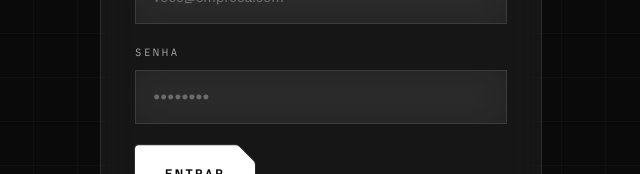
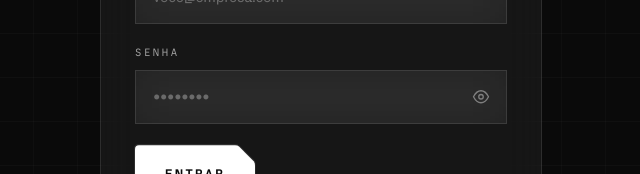
Before and after one commit to gemeos2/Trius-Manager, a Next.js app: page /gestao/login in a window 1280 px wide. Shown: the part 407-581 px from the top of the page, without its empty margins (319-959 px from the left). Built offline with nearby package versions, Linux system fonts and the light colour scheme; no server answers.

Commit message:
ver senha

```diff
--- a/src/components/auth/LoginForm.tsx
+++ b/src/components/auth/LoginForm.tsx
@@ -1,6 +1,6 @@
 "use client";
 
-import { useActionState } from "react";
+import { useActionState, useState } from "react";
 import { signIn, type AuthFormState } from "@/app/auth/actions";
 import { Button } from "@/components/ui/Button";
 
@@ -8,6 +8,7 @@ const initialState: AuthFormState = {};
 
 export function LoginForm() {
   const [state, formAction, pending] = useActionState(signIn, initialState);
+  const [showPassword, setShowPassword] = useState(false);
 
   return (
     <div className="auth-panel">
@@ -24,7 +25,34 @@ export function LoginForm() {
         <div className="ds-field">
           <label htmlFor="password">Senha</label>
           <div className="input-frame">
-            <input id="password" name="password" type="password" required autoComplete="current-password" className="ds-input" placeholder="••••••••" />
+            <input
+              id="password"
+              name="password"
+              type={showPassword ? "text" : "password"}
+              required
+              autoComplete="current-password"
+              className="ds-input"
+              style={{ paddingRight: "2.75rem" }}
+              placeholder="••••••••"
+            />
+            <button
+              type="button"
+              className="password-toggle"
+              onClick={() => setShowPassword((v) => !v)}
+              aria-label={showPassword ? "Ocultar senha" : "Mostrar senha"}
+              aria-pressed={showPassword}
+            >
+              {showPassword ? (
+                <svg width="18" height="18" viewBox="0 0 24 24" fill="none" aria-hidden="true">
+                  <path d="M3 3l18 18M10.58 10.58a2 2 0 002.83 2.83M9.88 4.24A9.94 9.94 0 0112 4c5 0 9 4 10 8a10.6 10.6 0 01-3.29 4.53M6.53 6.53A10.6 10.6 0 002 12c1 4 5 8 10 8 1.36 0 2.65-.28 3.82-.79" stroke="currentColor" strokeWidth="1.75" strokeLinecap="round" strokeLinejoin="round" />
+                </svg>
+              ) : (
+                <svg width="18" height="18" viewBox="0 0 24 24" fill="none" aria-hidden="true">
+                  <path d="M2 12s4-8 10-8 10 8 10 8-4 8-10 8-10-8-10-8z" stroke="currentColor" strokeWidth="1.75" strokeLinecap="round" strokeLinejoin="round" />
+                  <circle cx="12" cy="12" r="3" stroke="currentColor" strokeWidth="1.75" />
+                </svg>
+              )}
+            </button>
           </div>
         </div>
         <Button type="submit" loading={pending} cornerDots>
--- a/src/styles/components/fields.css
+++ b/src/styles/components/fields.css
@@ -11,6 +11,8 @@ textarea.ds-input{resize:vertical;min-height:6rem}
 select.ds-input{appearance:none;cursor:pointer;padding-right:2.5rem;background-color:var(--color-dark-blue);color-scheme:dark}
 select.ds-input option{background-color:var(--color-dark-blue);color:var(--color-off-blue)}
 .select-chevron{position:absolute;right:1rem;top:50%;transform:translateY(-50%);pointer-events:none;color:var(--off-blue-60)}
+.password-toggle{position:absolute;right:.75rem;top:50%;transform:translateY(-50%);display:flex;align-items:center;justify-content:center;background:none;border:none;padding:.25rem;color:var(--off-blue-40);cursor:pointer;transition:color .2s;z-index:1}
+.password-toggle:hover,.password-toggle:focus-visible{color:var(--color-off-blue)}
 
 /* colchetes de foco (reticule) */
 .input-frame .fb{position:absolute;width:.5rem;height:.5rem;border-color:var(--color-off-blue);border-style:solid;opacity:0;transition:opacity .25s,transform .35s var(--ease-hub);pointer-events:none;z-index:2}
```
